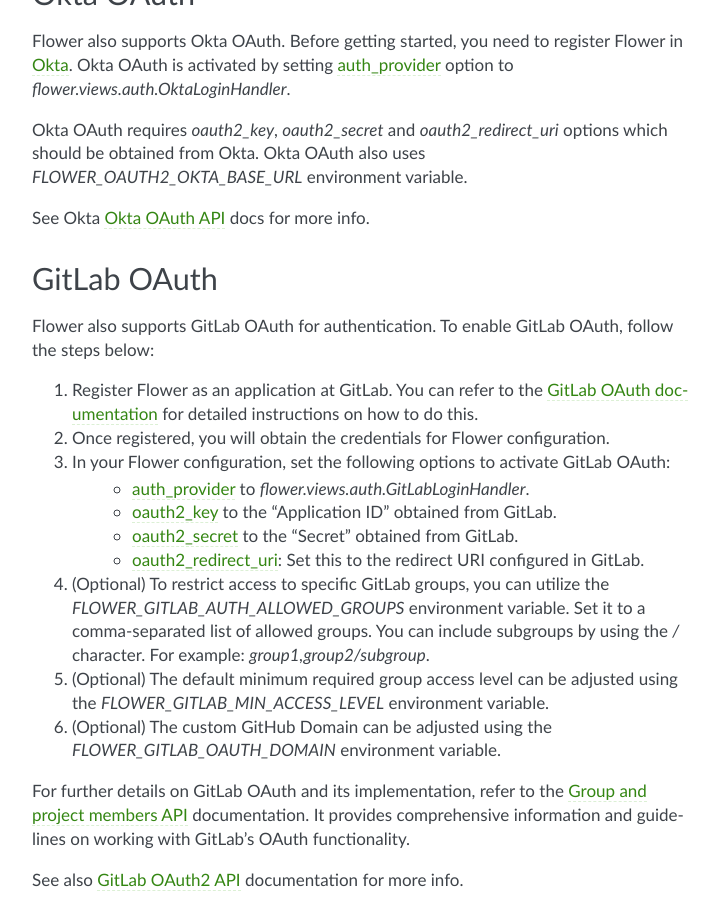
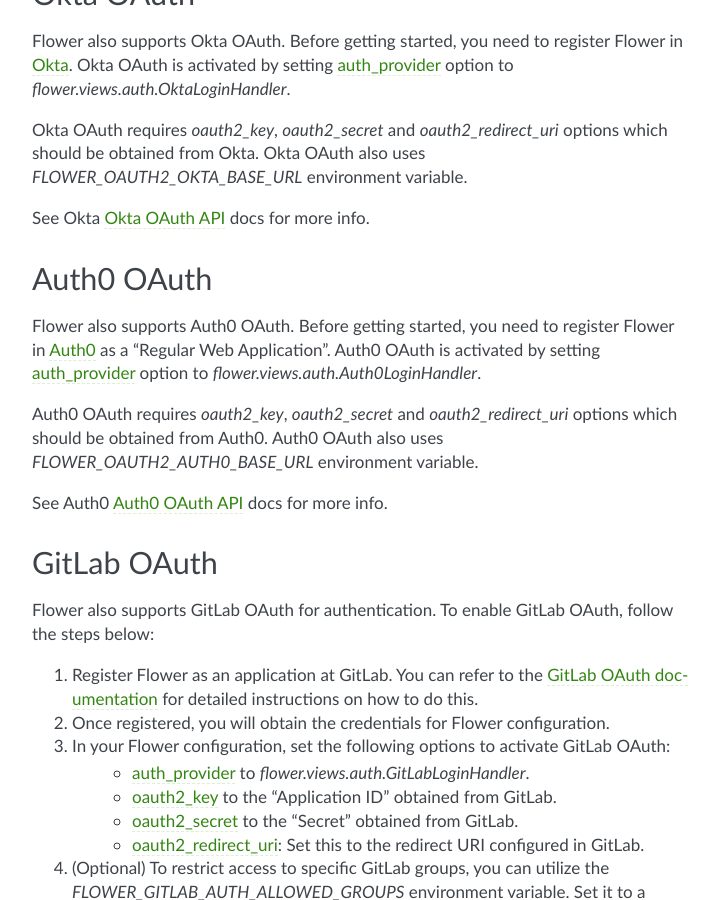
Before and after one commit to mher/flower, a Sphinx documentation site: the page built from docs/auth.rst, in a window 1280 px wide and 900 px high, scrolled down 1840 px. Shown: the whole window, without its empty margins (388-1107 px from the left). Built offline with Sphinx 7.4.7, drawn with Linux system fonts in a browser that asks for light colours; pages that are not in the unit, such as notebooks, are missing from menus; some of the changed text lies outside the part shown.

Commit message:
Adding Auth0 as another option for login

```diff
--- a/README.rst
+++ b/README.rst
@@ -33,7 +33,7 @@
     - Revoke or terminate tasks
 - Broker monitoring
     - View statistics for all Celery queues
-- HTTP Basic Auth, Google, Github, Gitlab and Okta OAuth
+- HTTP Basic Auth, Google, Github, Gitlab, Okta and Auth0 OAuth
 - Prometheus integration
 - API
 
--- a/docs/auth.rst
+++ b/docs/auth.rst
@@ -4,7 +4,7 @@
 ==============
 
 Flower supports a variety of authentication methods, including Basic Authentication, Google, GitHub,
-GitLab, and Okta OAuth. You can also customize and use your own authentication method.
+GitLab, Okta and Auth0 OAuth. You can also customize and use your own authentication method.
 
 The following endpoints are exempt from authentication:
 
@@ -97,7 +97,7 @@
 ----------
 
 Flower also supports Okta OAuth. Before getting started, you need to register Flower in `Okta`_.
-Okta OAuth is activated by setting :ref:`auth_provider` option to `flower.views.auth.OktaLoginHandler`.
+Okta OAuth is activated by setting :ref:`auth_provider` option to `flower.views.auth.OktaLoginHandler`.
 
 Okta OAuth requires `oauth2_key`, `oauth2_secret` and `oauth2_redirect_uri` options which should be obtained from Okta.
 Okta OAuth also uses `FLOWER_OAUTH2_OKTA_BASE_URL` environment variable.
@@ -106,6 +106,22 @@
 
 .. _Okta: https://developer.okta.com/docs/guides/add-an-external-idp/openidconnect/main/
 .. _Okta OAuth API: https://developer.okta.com/docs/reference/api/oidc/
+
+.. _auth0-oauth:
+
+Auth0 OAuth
+----------
+
+Flower also supports Auth0 OAuth. Before getting started, you need to register Flower in `Auth0`_ as a "Regular Web Application".
+Auth0 OAuth is activated by setting :ref:`auth_provider` option to `flower.views.auth.Auth0LoginHandler`.
+
+Auth0 OAuth requires `oauth2_key`, `oauth2_secret` and `oauth2_redirect_uri` options which should be obtained from Auth0.
+Auth0 OAuth also uses `FLOWER_OAUTH2_AUTH0_BASE_URL` environment variable.
+
+See Auth0 `Auth0 OAuth API`_ docs for more info.
+
+.. _Auth0: https://auth0.com/docs/get-started/auth0-overview/create-applications/regular-web-apps
+.. _Auth0 OAuth API: https://auth0.com/docs/api/authentication
 
 .. _gitlab-oauth:
 
@@ -130,6 +146,6 @@
 
 See also `GitLab OAuth2 API`_ documentation for more info.
 
-.. _GitLab OAuth documentation: https://docs.gitlab.com/ee/integration/oauth_provider.htm
+.. _GitLab OAuth documentation: https://docs.gitlab.com/ee/integration/oauth_provider.html
 .. _GitLab OAuth2 API: https://docs.gitlab.com/ee/api/oauth2.html
 .. _Group and project members API: https://docs.gitlab.com/ee/api/members.html
--- a/docs/config.rst
+++ b/docs/config.rst
@@ -476,6 +476,7 @@
   - GitHub `flower.views.auth.GithubLoginHandler`
   - GitLab `flower.views.auth.GitLabLoginHandler`
   - Okta `flower.views.auth.OktaLoginHandler`
+  - Auth0 `flower.views.auth.Auth0LoginHandler`
 
 See also :ref:`Authentication` for usage examples
 
--- a/docs/features.rst
+++ b/docs/features.rst
@@ -19,7 +19,7 @@
 - Broker monitoring
     - View statistics for all Celery queues
 
-- HTTP Basic Auth, Google, Github, Gitlab and Okta OAuth
+- HTTP Basic Auth, Google, Github, Gitlab, Okta and Auth0 OAuth
 
 - Prometheus integration
 
```
Also changed, not shown: 1 other file.
